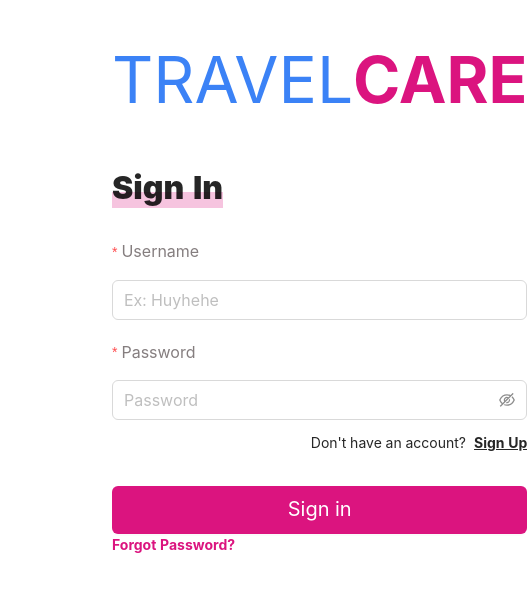
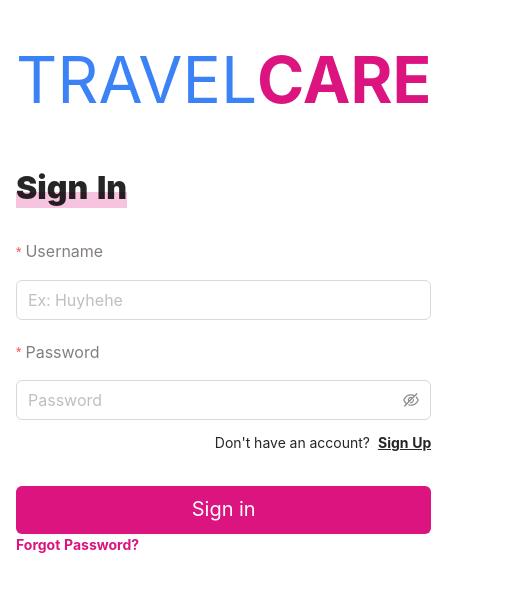
Before and after one commit to Huyhehe/Sem5_Frontend, a React (Vite) app: page /login/signIn in a window 390 px wide. Shown: the top 592 px of the page, 527 px wide, since content can reach past the window. Built offline with nearby package versions, Linux system fonts and the light colour scheme; no server answers.

Commit message:
styles: add responsive to Authen pages

```diff
--- a/src/pages/Authen/index.tsx
+++ b/src/pages/Authen/index.tsx
@@ -10,7 +10,7 @@ const AuthenPage: FunctionComponent<AuthenPageProps> = () => {
   const [email, setEmail] = useState<string | null>(null)
 
   return (
-    <div className="authen-container flex 2xl:py-[2rem] py-[1rem] px-[7rem]">
+    <div className="authen-container flex 2xl:py-[2rem] py-[1rem] px-[1rem] sm:px-[7rem]">
       <div className="authen-main flex flex-col flex-grow gap-[2rem]">
         <div
           onClick={() => navigator("/")}
@@ -24,7 +24,7 @@ const AuthenPage: FunctionComponent<AuthenPageProps> = () => {
           <Outlet />
         </div>
       </div>
-      <div className="authen-extraContent flex-grow-[3] flex justify-end">
+      <div className="authen-extraContent max-w-[60%] hidden xl:flex justify-end">
         <img src={coverX2} />
       </div>
     </div>
```
